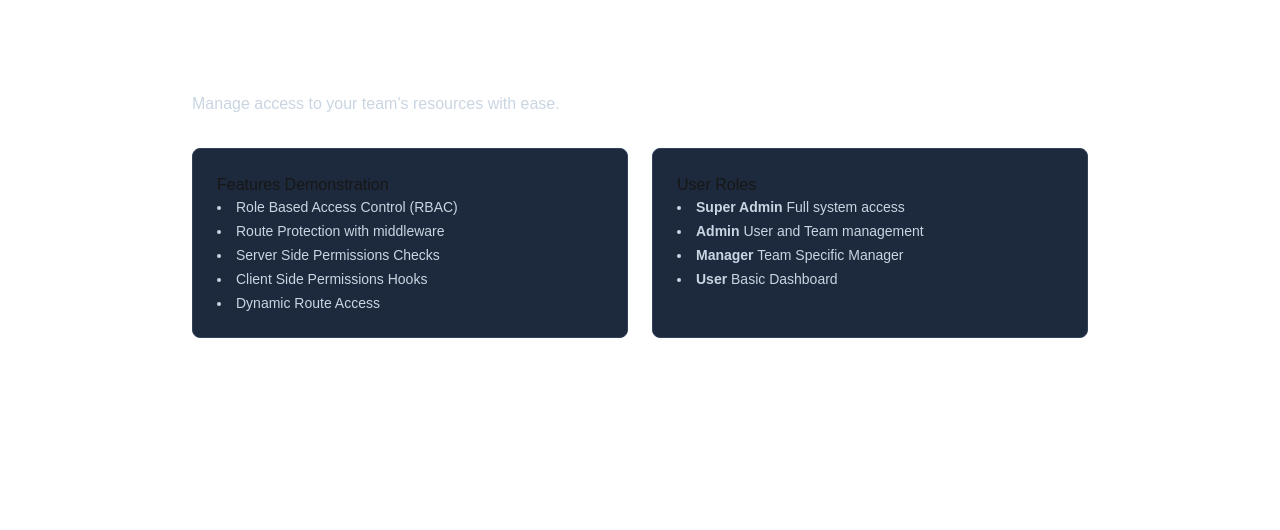
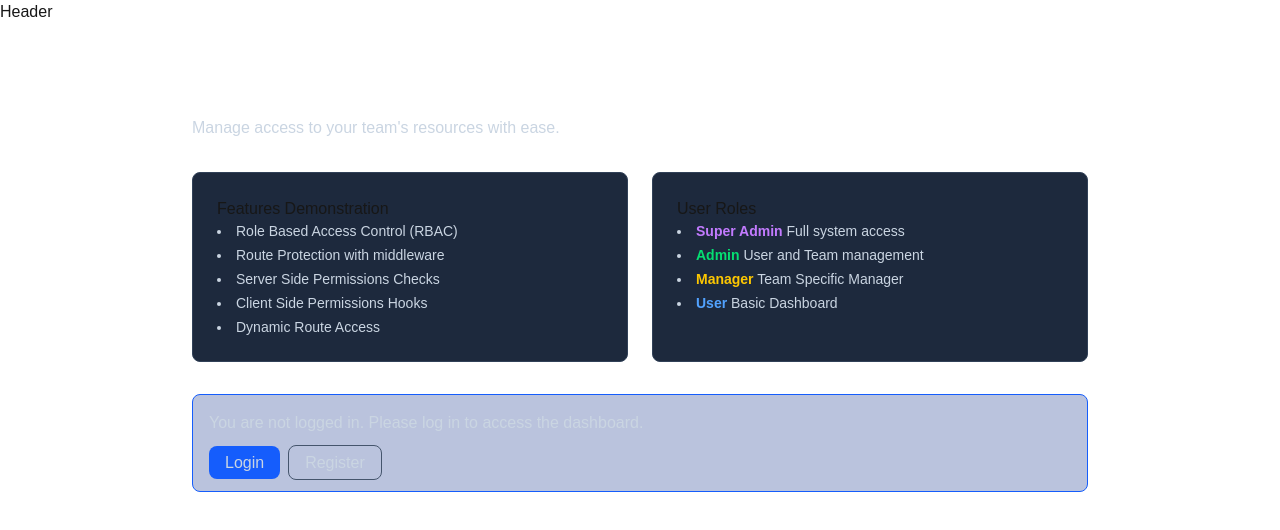
Before and after one commit to HamzaSalam/team-rbac-management, a Next.js app: page / in a window 1280 px wide. Shown: the top 530 px of the page. Built offline with nearby package versions, Linux system fonts and the light colour scheme.

Commit message:
make home page

```diff
--- a/app/(main)/layout.tsx
+++ b/app/(main)/layout.tsx
@@ -1,4 +1,5 @@
 import React from "react";
+import Header from "../components/layouts/Header";
 
 export default function Mainlayout({
   children,
@@ -7,7 +8,7 @@ export default function Mainlayout({
 }) {
   return (
     <>
-      {/* <Headers /> */}
+      <Header />
       <main className="container mx-auto px-4 py-8">{children}</main>
     </>
   );
--- a/app/(main)/page.tsx
+++ b/app/(main)/page.tsx
@@ -1,6 +1,8 @@
+import Link from "next/link";
 import { featureNames, roleNames } from "../const";
 
 export default function Home() {
+  const user = false;
   return (
     <div className="max-w-4xl mx-auto">
       <h1 className="text-3xl text-white mb-6 font-bold">
@@ -23,12 +25,44 @@ export default function Home() {
           <ul className="list-disc list-inside text-slate-300 text-sm space-y-1">
             {roleNames.map((role, index) => (
               <li key={index}>
-                <strong>{role.role}</strong> {role.name}
+                <strong className={role.color}>{role.role}</strong> {role.name}
               </li>
             ))}
           </ul>
         </div>
       </div>
+      {user ? (
+        <div className="bg-green-900/30 border border-green-600 rounded-lg p-4">
+          <p className="text-green-300">
+            Wellcome Back <strong>Hamza</strong>! You are logged in as{" "}
+            <strong>user</strong>.
+          </p>
+          <Link
+            href="/dashboard"
+            className="text-green-300 hover:text-green-400 bg-green-600 hover:bg-green-700 px-4 py-2 rounded-lg mt-4 inline-block"
+          >
+            Go to Dashboard
+          </Link>
+        </div>
+      ) : (
+        <div className="bg-blue-900/30 border border-blue-600 rounded-lg p-4">
+          <p className="text-slate-300 mb-4">
+            You are not logged in. Please log in to access the dashboard.
+          </p>
+          <Link
+            href="/login"
+            className="text-slate-300 bg-blue-600 hover:bg-blue-700 px-4 py-2 rounded-lg mr-2"
+          >
+            Login
+          </Link>
+          <Link
+            href="/register"
+            className="text-slate-300 border border-slate-600 hover:bg-blue-700 px-4 py-2 rounded-lg"
+          >
+            Register
+          </Link>
+        </div>
+      )}
     </div>
   );
 }
--- /dev/null
+++ b/app/components/layouts/Header.tsx
@@ -0,0 +1,3 @@
+export default function Header() {
+  return <div>Header</div>;
+}
--- a/app/const/index.tsx
+++ b/app/const/index.tsx
@@ -7,8 +7,8 @@ export const featureNames = [
 ];
 
 export const roleNames = [
-  { name: "Full system access", role: "Super Admin" },
-  { name: "User and Team management", role: "Admin" },
-  { name: "Team Specific Manager", role: "Manager" },
-  { name: "Basic Dashboard", role: "User" },
+  { name: "Full system access", role: "Super Admin", color: "text-purple-400" },
+  { name: "User and Team management", role: "Admin", color: "text-green-400" },
+  { name: "Team Specific Manager", role: "Manager", color: "text-yellow-400" },
+  { name: "Basic Dashboard", role: "User", color: "text-blue-400" },
 ];
```
